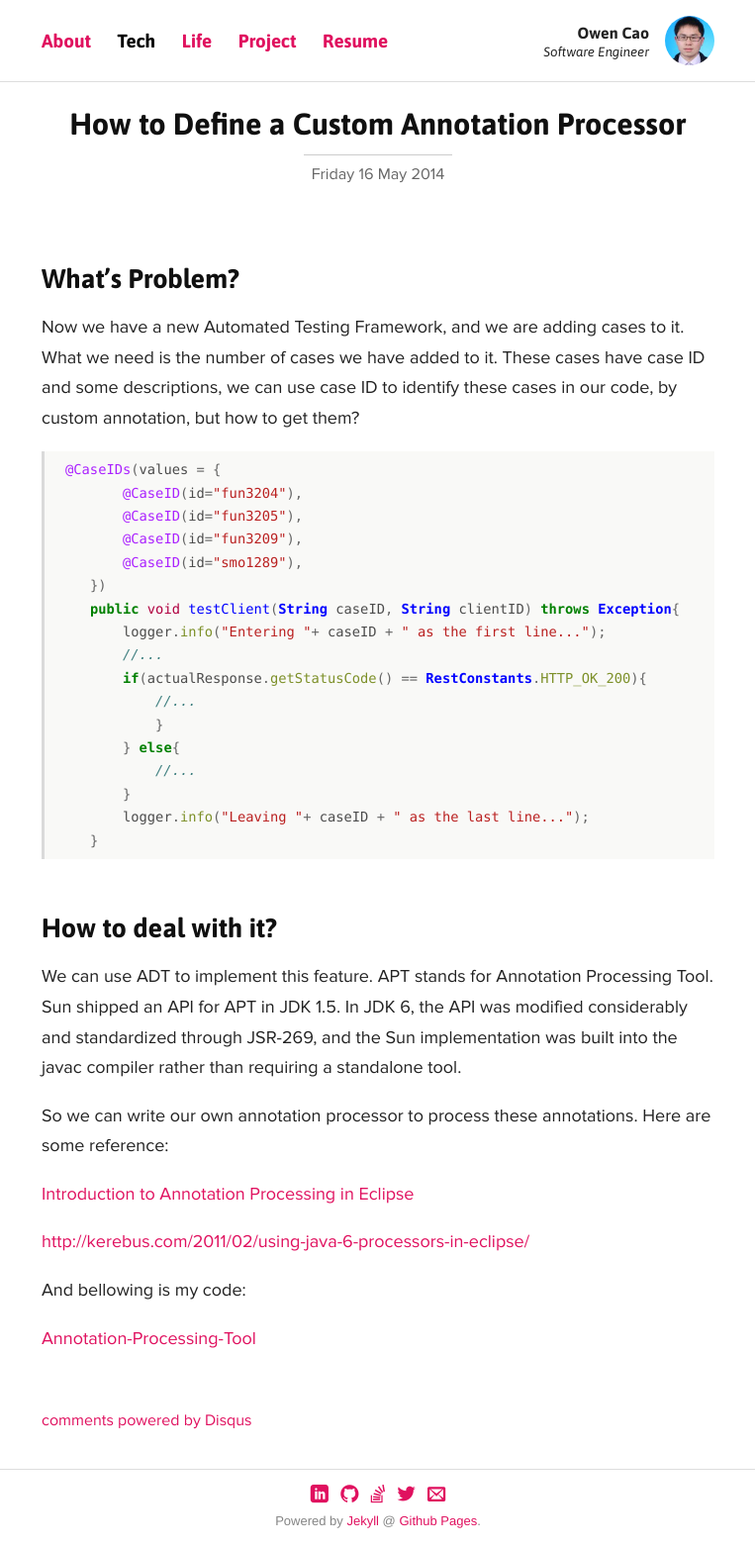
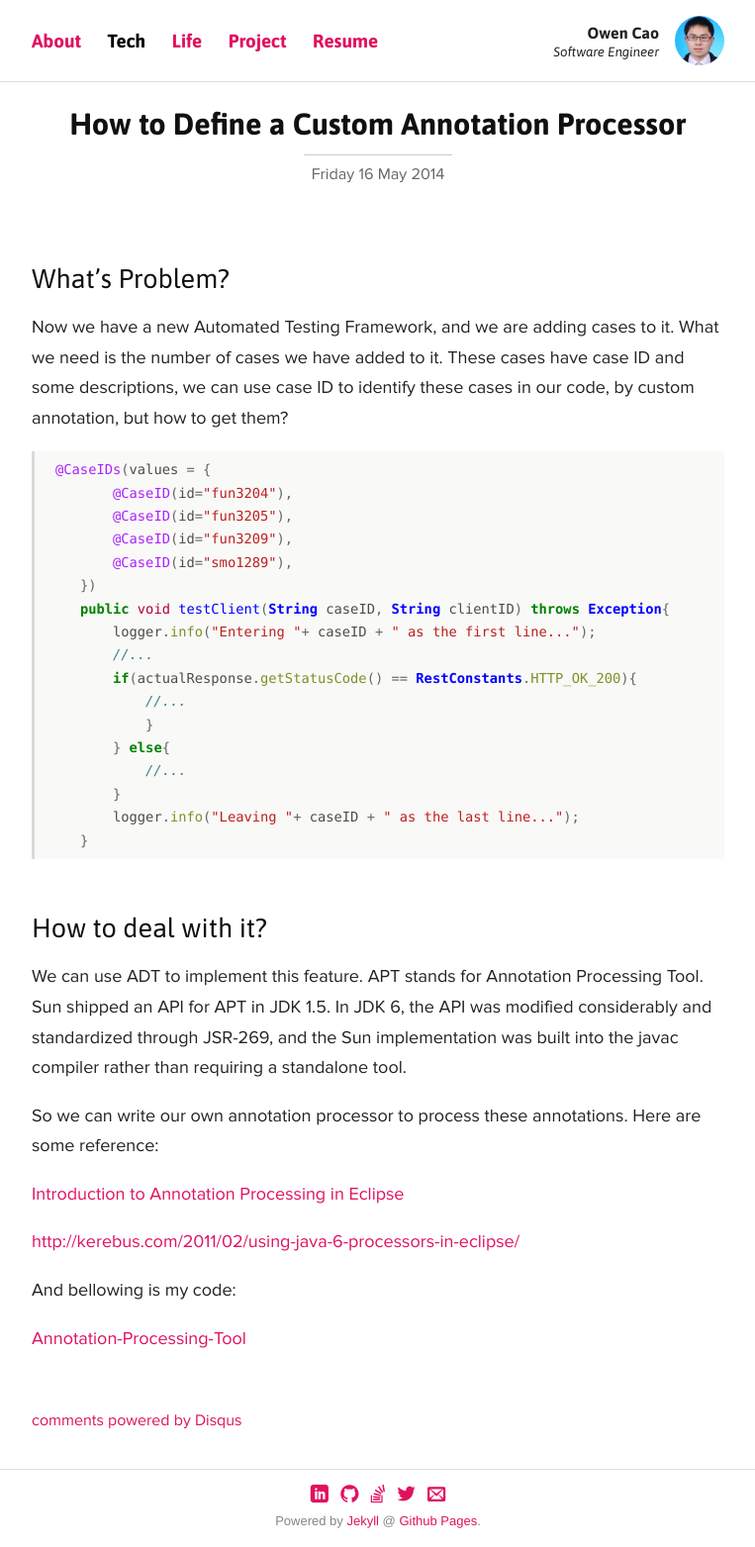
Before and after one commit to cynosure7/cynosure7.github.io, a Jekyll site: the page built from _posts/2014-05-13-Tech-How-to-Define-Custom-Annotation-Processor.md, in a window 1280 px wide. Shown: the whole page at 99% size, without its empty margins (258-1021 px from the left). Built offline with Jekyll 4.4.1, drawn with Linux system fonts in a browser that asks for light colours; Markdown is read by kramdown in place of the engine named in the settings; comment, search, counter and statistics services are not loaded.

Commit message:
Update site.css

```diff
--- a/css/site.css
+++ b/css/site.css
@@ -38,10 +38,10 @@ h1, h2, h3 {
   line-height: 1.2em;
 }
 
-h1 { font-size: 1.7em; line-height: 1.7em; font-weight: 700; margin-top: 0em;}
+h1 { font-size: 1.7em; line-height: 1.7em; font-weight: 600; margin-top: 0em;}
 h1 small { font-weight: 400; font-size: 50%; color: #999; }
 
-h2 { font-weight: bold; }
+h2 { font-weight: 500; }
 
 p { margin: 1em 0; }
 
@@ -147,7 +147,7 @@ header .logo a, header .logo a:hover {
 }
 
 .inner, pre code, .post > * {
-  max-width: 680px;
+  max-width: 700px;
   margin-left: auto;
   margin-right: auto;
   text-align: left;
```
